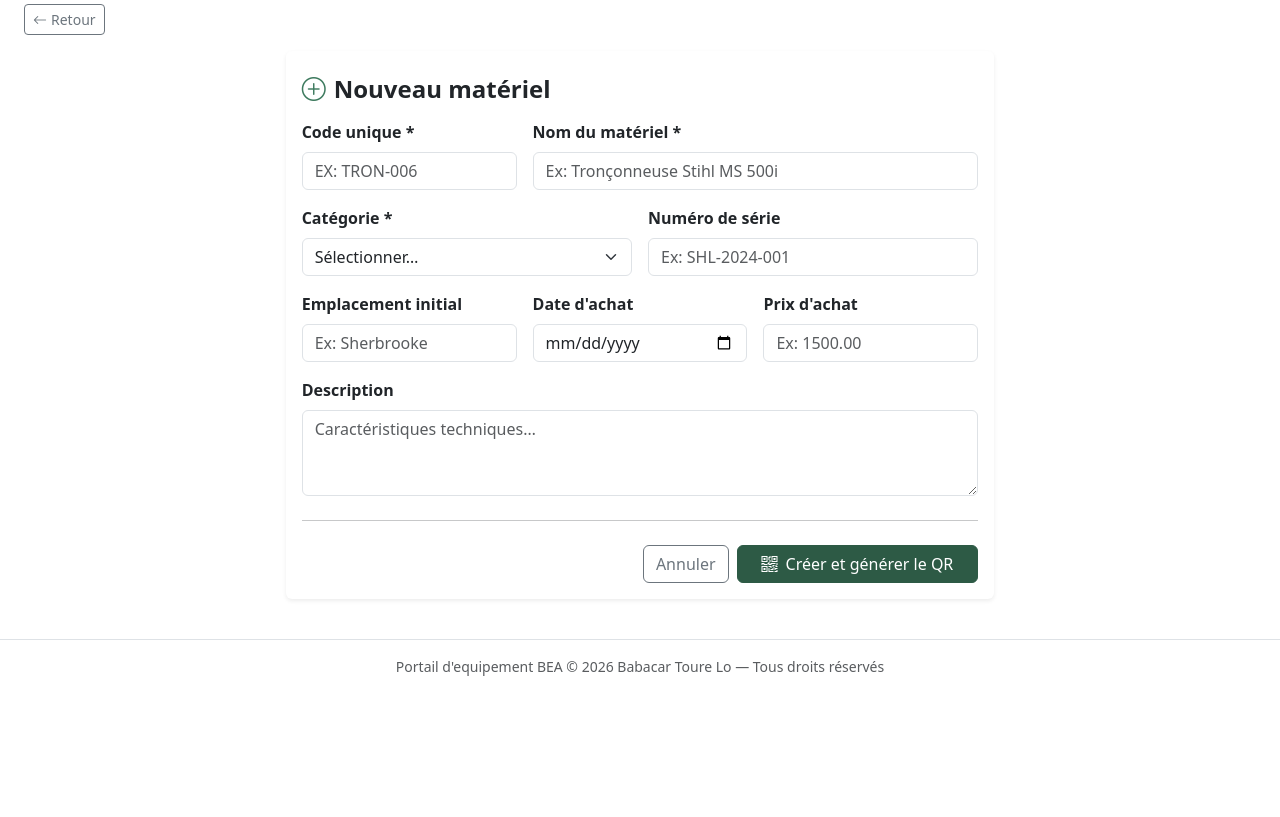
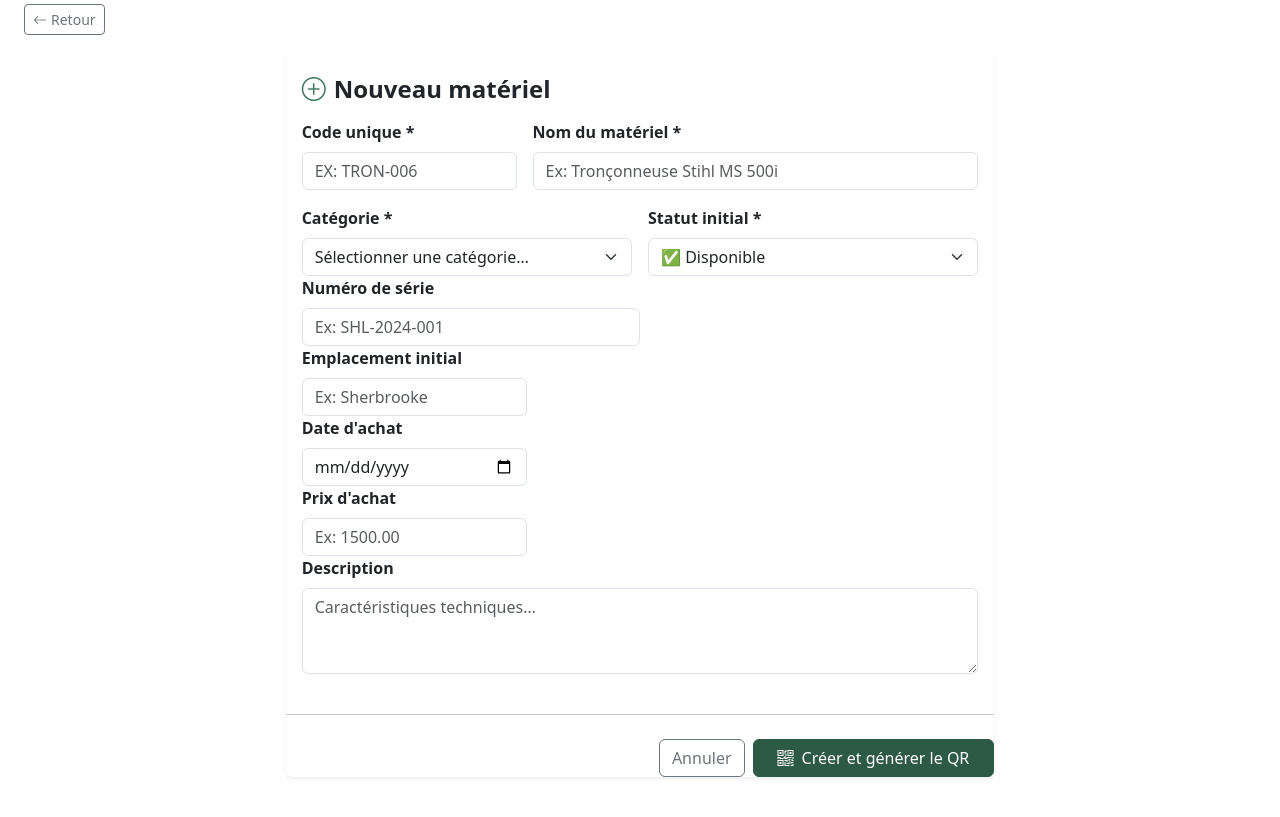
Before and after one commit to lobabacar/Forest_track, a Flask app: page /materiel/nouveau in a window 1280 px wide. Shown: the part 134-951 px from the top of the page. Before the commit the page ends 810 px from the top, so only its background shows below. Run offline with Flask 3, Linux system fonts and the light colour scheme; a user stored in the database is signed in.

Commit message:
modification du formulaire nouveaux materiel pour gerer le statut automatique

```diff
--- a/app.py
+++ b/app.py
@@ -315,6 +315,34 @@ def nouveau_materiel():
                            if request.form.get('date_achat') else None
         )
         db.session.add(m)
+        db.session.flush()
+
+        # Matériel déjà en utilisation
+        if m.statut == 'utilisation':
+            emprunteur = request.form.get('emprunteur_initial', 'Inconnu')
+            chantier   = request.form.get('chantier_initial', m.emplacement)
+            e = Emprunt(
+                materiel_id    = m.id,
+                utilisateur_id = current_user.id,
+                nom_emprunteur = emprunteur,
+                chantier       = chantier,
+                actif          = True
+            )
+            db.session.add(e)
+
+        # Matériel déjà en maintenance
+        elif m.statut == 'maintenance':
+            desc  = request.form.get('maintenance_description', 'Maintenance en cours')
+            tech  = request.form.get('maintenance_technicien', '')
+            maint = Maintenance(
+                materiel_id = m.id,
+                description = desc,
+                technicien  = tech,
+                cree_par_id = current_user.id,
+                actif       = True
+            )
+            db.session.add(maint)
+
         db.session.commit()
         flash(f'Matériel "{m.nom}" ajouté !', 'success')
         return redirect(url_for('fiche_materiel', code=m.code))
--- a/templates/nouveau_materiel.html
+++ b/templates/nouveau_materiel.html
@@ -27,22 +27,74 @@
             <div class="col-sm-6">
   <label class="form-label fw-semibold">Catégorie *</label>
   <select name="categorie" class="form-select" required>
-                <option value="">Sélectionner…</option>
+    <option value="" disabled selected>Sélectionner une catégorie…</option>
     <option value="Informatique">Informatique</option>
-                <option value="Sante/Securite">Sante/Securite</option>
+    <option value="Santé/Sécurité">Santé / Sécurité</option>
     <option value="GPS">GPS</option>
-                <option value="Item coorporatif">Item coorporatif</option>
-                <option value="Milieux humides ">Milieux humides </option>
+    <option value="Item corporatif">Item corporatif</option>
+    <option value="Milieux humides">Milieux humides</option>
     <option value="Licence logiciel">Licence logiciel</option>
-                <option value="Papetrie">Papetrie</option>
+    <option value="Papeterie">Papeterie</option>
     <option value="Jardin">Jardin</option>
     <option value="Plantation">Plantation</option>
     <option value="Foresterie">Foresterie</option>
-                <option value="Repere terrain">Repere terrain</option>
-                <option value="Echantillon d'eau ">Echantillon d'eau </option>
-                <option value="Livre/guide scientifique">Livre/guide scientifique</option>
+    <option value="Repère terrain">Repère terrain</option>
+    <option value="Échantillon d'eau">Échantillon d'eau</option>
+    <option value="Livre/guide scientifique">Livre / guide scientifique</option>
     <option value="Autre">Autre</option>
   </select>
+</div>
+
+<div class="col-sm-6">
+  <label class="form-label fw-semibold">Statut initial *</label>
+  <select name="statut" class="form-select" required id="selectStatut">
+    <option value="disponible">✅ Disponible</option>
+    <option value="utilisation">🔴 En utilisation</option>
+    <option value="maintenance">🟡 En maintenance</option>
+  </select>
+</div>
+
+<!-- Bloc En utilisation — apparaît dynamiquement -->
+<div class="col-12" id="blocUtilisation" style="display:none">
+  <div class="alert alert-danger py-3 mb-0">
+    <div class="fw-semibold small mb-2">
+      <i class="bi bi-person-workspace me-1"></i>Précisez qui a ce matériel
+    </div>
+    <div class="row g-2">
+      <div class="col-sm-6">
+        <label class="form-label small fw-semibold">Nom de la personne *</label>
+        <input type="text" name="emprunteur_initial" class="form-control form-control-sm"
+               placeholder="Ex: Anne-Lyse Thouin">
+      </div>
+      <div class="col-sm-6">
+        <label class="form-label small fw-semibold">Chantier / Lieu</label>
+        <input type="text" name="chantier_initial" class="form-control form-control-sm"
+               placeholder="Ex: Bureau Sherbrooke">
+      </div>
+    </div>
+  </div>
+</div>
+
+<!-- Bloc En maintenance — apparaît dynamiquement -->
+<div class="col-12" id="blocMaintenance" style="display:none">
+  <div class="alert alert-warning py-3 mb-0">
+    <div class="fw-semibold small mb-2">
+      <i class="bi bi-wrench me-1"></i>Précisez les détails de la maintenance
+    </div>
+    <div class="row g-2">
+      <div class="col-sm-6">
+        <label class="form-label small fw-semibold">Description des travaux *</label>
+        <input type="text" name="maintenance_description" class="form-control form-control-sm"
+               placeholder="Ex: Remplacement batterie">
+      </div>
+      <div class="col-sm-6">
+        <label class="form-label small fw-semibold">Technicien</label>
+        <input type="text" name="maintenance_technicien" class="form-control form-control-sm"
+               placeholder="Ex: Marc Leblanc">
+      </div>
+    </div>
+  </div>
+</div>
             </div>
             <div class="col-sm-6">
               <label class="form-label fw-semibold">Numéro de série</label>
@@ -81,6 +133,11 @@
 {% endblock %}
 {% block scripts %}
 <script>
+document.getElementById('selectStatut').addEventListener('change', function() {
+  document.getElementById('blocUtilisation').style.display = this.value === 'utilisation' ? 'block' : 'none';
+  document.getElementById('blocMaintenance').style.display = this.value === 'maintenance'  ? 'block' : 'none';
+});
+
 document.querySelector('input[name="code"]').addEventListener('input', function() {
   this.value = this.value.toUpperCase();
 });
```
Lines whose indentation alone changed are shown as unchanged.
